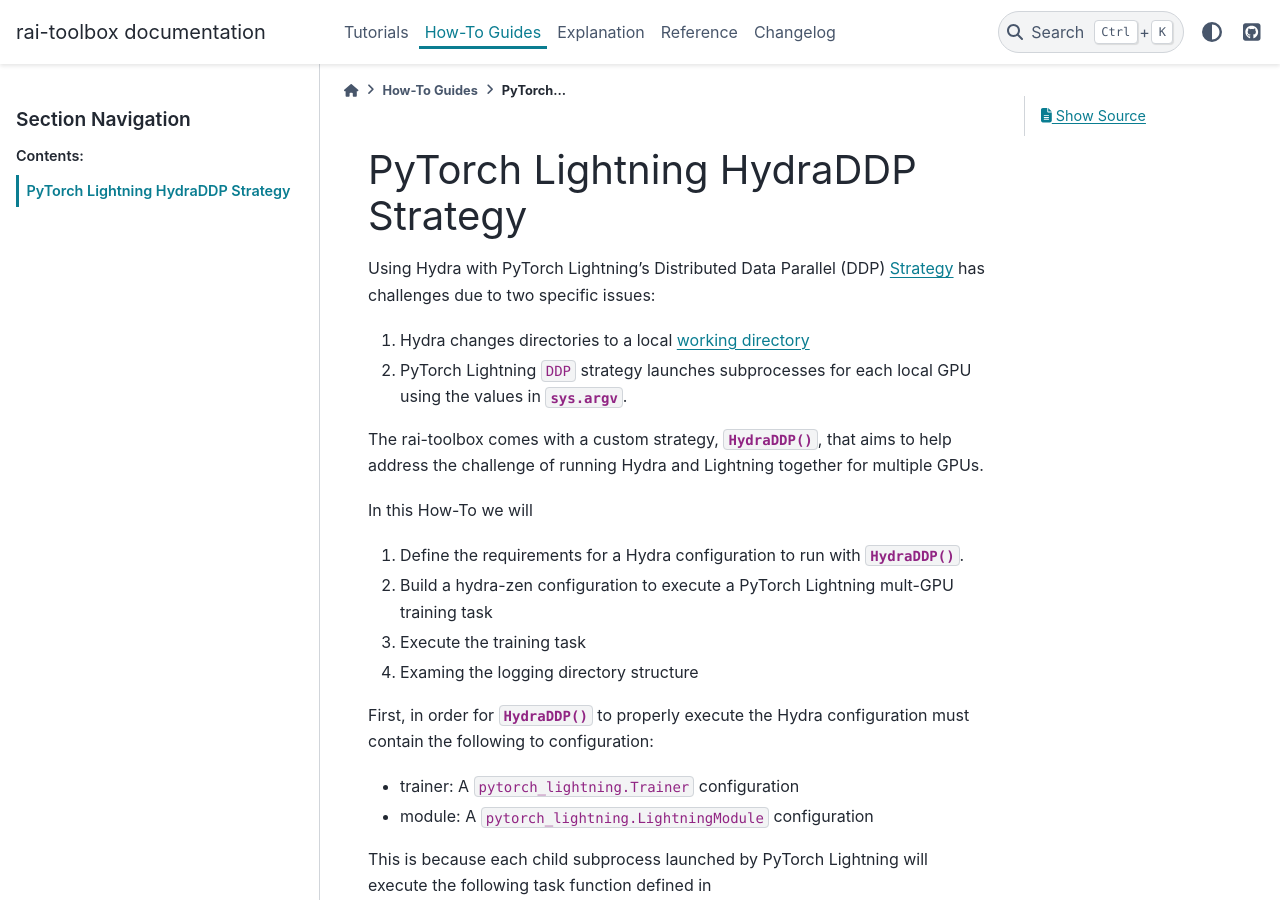
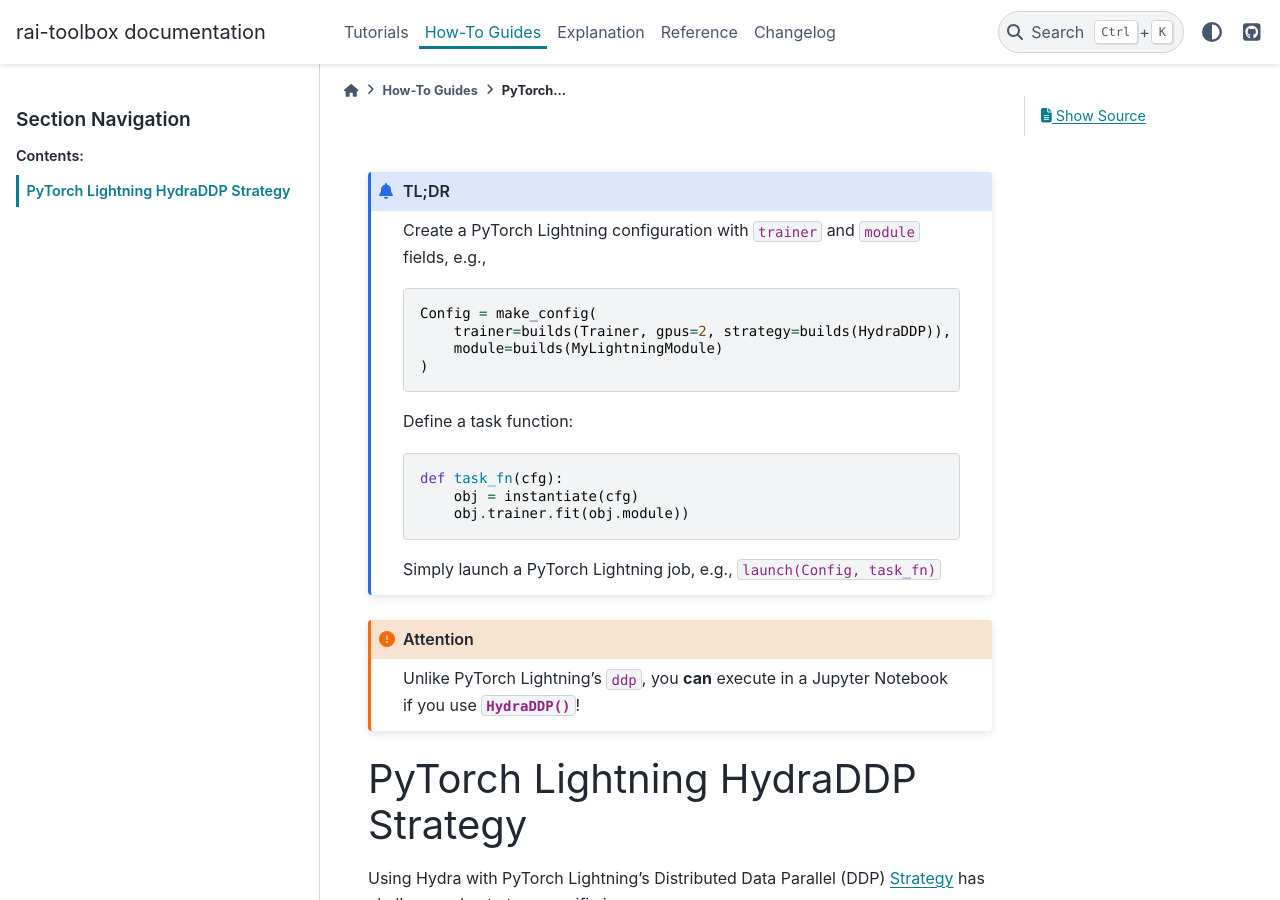
Before and after one commit to mit-ll-responsible-ai/responsible-ai-toolbox, a Sphinx documentation site: the page built from docs/source/how_to/hydraddp.rst, in a window 1280 px wide and 900 px high. Built offline with Sphinx 7.4.7 and the PyData theme 0.15.4, drawn with Linux system fonts in a browser that asks for light colours.

Commit message:
add top summary

```diff
--- a/docs/source/how_to/hydraddp.rst
+++ b/docs/source/how_to/hydraddp.rst
@@ -1,3 +1,31 @@
+.. meta::
+   :description: A description of how-to run PyTorch Lightning's DDP strategy with Hydra using rai-toolbox.
+
+.. admonition:: TL;DR
+
+   Create a PyTorch Lightning configuration with ``trainer`` and ``module`` fields, e.g.,
+
+   .. code-block:: python
+
+      Config = make_config(
+          trainer=builds(Trainer, gpus=2, strategy=builds(HydraDDP)),
+          module=builds(MyLightningModule)
+      )
+
+   Define a task function:
+
+   .. code-block:: python
+
+      def task_fn(cfg):
+          obj = instantiate(cfg)
+          obj.trainer.fit(obj.module))
+
+   Simply launch a PyTorch Lightning job, e.g., ``launch(Config, task_fn)``
+
+.. attention::
+
+    Unlike PyTorch Lightning's ``ddp``, you **can** execute in a Jupyter Notebook if you use :func:`~rai_toolbox.mushin.HydraDDP`!
+
 .. _hydraddp:
 
 ===================================
```
